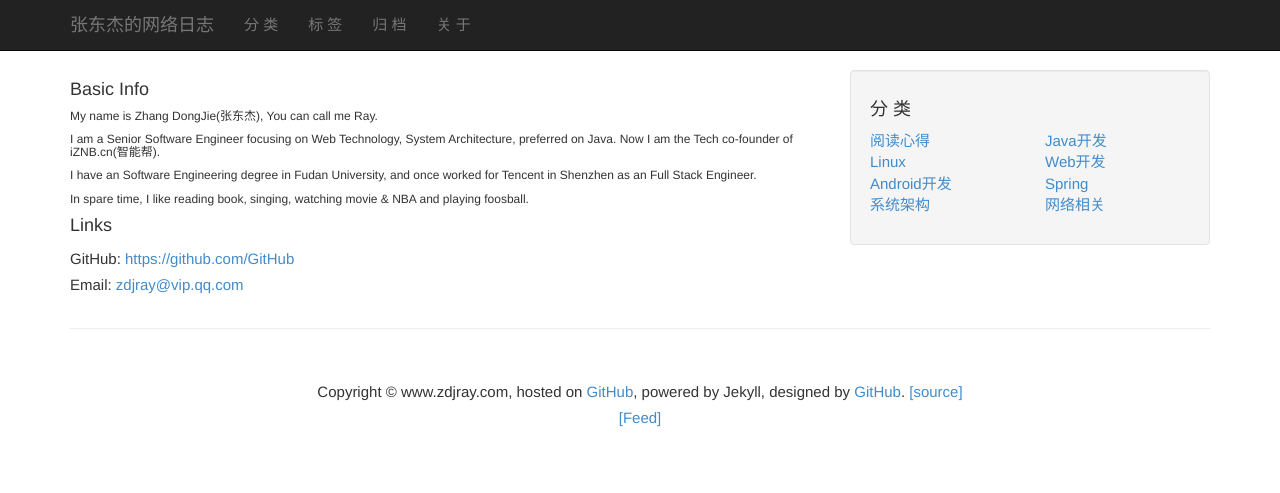
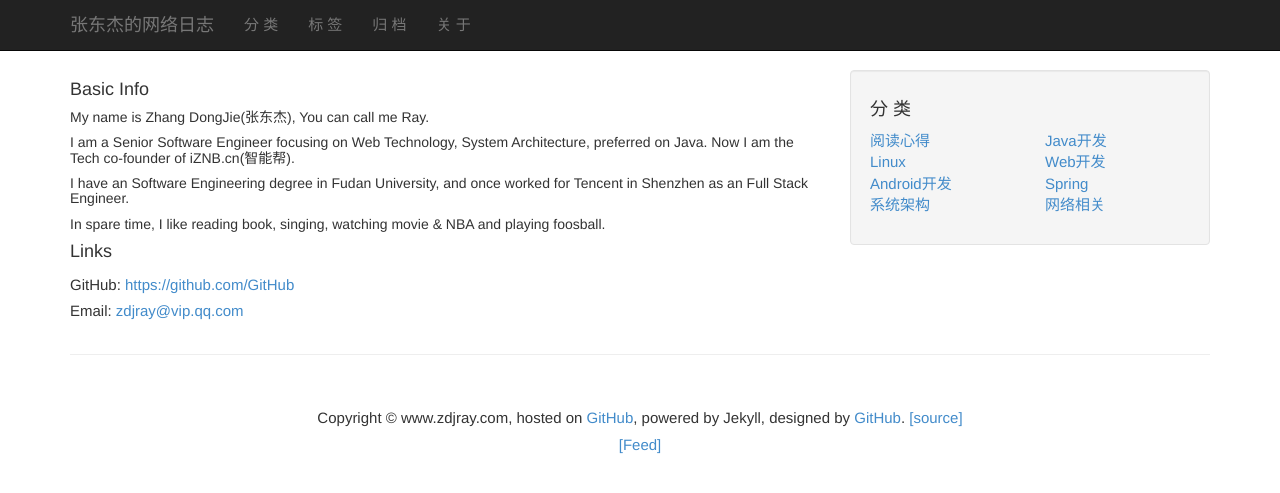
Before and after one commit to zdjray/blog, a Jekyll site: the page built from about.md, in a window 1280 px wide. Shown: the top 493 px of the page. Built offline with Jekyll 4.4.1, drawn with Linux system fonts in a browser that asks for light colours; Markdown is read by kramdown in place of the engine named in the settings; comment, search, counter and statistics services are not loaded.

```diff
--- a/about.md
+++ b/about.md
@@ -3,10 +3,10 @@ layout: default
 title: "个人介绍：About Me"
 ---
 ####Basic Info
-######My name is Zhang DongJie(张东杰), You can call me Ray.
-######I am a Senior Software Engineer focusing on Web Technology, System Architecture, preferred on Java. Now I am the Tech co-founder of iZNB.cn(智能帮).
-######I have an Software Engineering degree in Fudan University, and once worked for Tencent in Shenzhen as an Full Stack Engineer.
-######In spare time, I like reading book, singing, watching movie & NBA and playing foosball.
+#####My name is Zhang DongJie(张东杰), You can call me Ray.
+#####I am a Senior Software Engineer focusing on Web Technology, System Architecture, preferred on Java. Now I am the Tech co-founder of iZNB.cn(智能帮).
+#####I have an Software Engineering degree in Fudan University, and once worked for Tencent in Shenzhen as an Full Stack Engineer.
+#####In spare time, I like reading book, singing, watching movie & NBA and playing foosball.
 
 ####Links
 GitHub: <https://github.com/{{ site.github }}>
```
